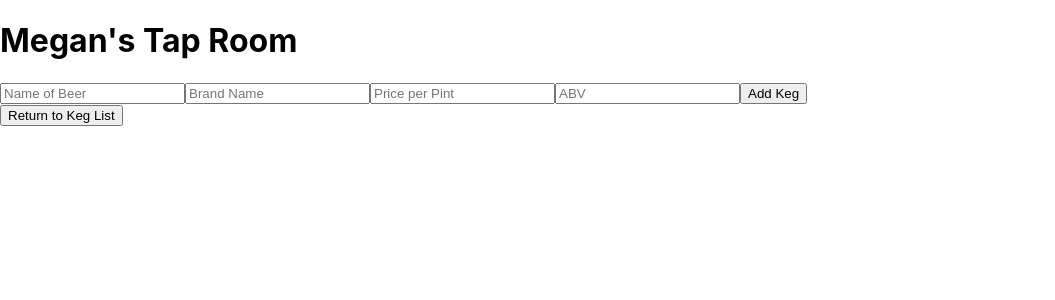
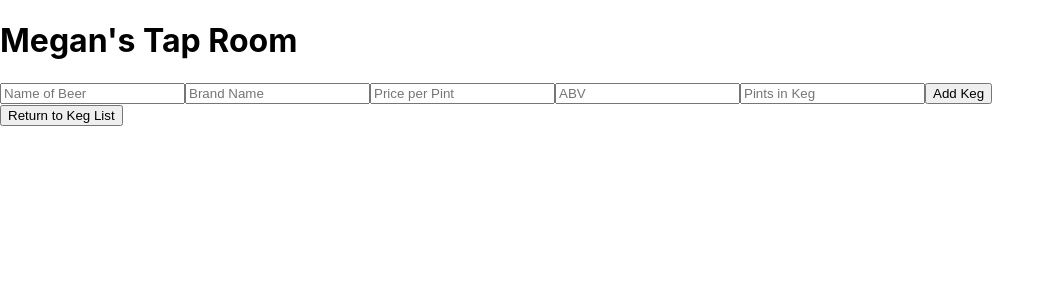
Before and after one commit to meganhepner/redux-tap-room, a React (Create React App) app: page / in a window 1280 px wide. Both pictures are taken after a click on the button "Add Keg". Shown: the top 300 px of the page, without its empty margins (0-1055 px from the left). Built offline with nearby package versions, Linux system fonts and the light colour scheme.

Commit message:
rewrite tests and reducer to include kegSize

```diff
--- a/src/components/EditKegForm.js
+++ b/src/components/EditKegForm.js
@@ -12,7 +12,7 @@ function EditKegForm (props) {
             brand: event.target.brand.value,
             price: event.target.price.value,
             alcoholContent: event.target.alcoholContent.value,
-            kegSize: keg.kegSize,
+            kegSize: event.target.kegSize.value,
             id: keg.id
         });
     }
@@ -25,6 +25,7 @@ function EditKegForm (props) {
                 defaultBrand={keg.brand}
                 defaultPrice={keg.price}
                 defaultAlcoholContent={keg.alcoholContent}
+                defaultKegSize={keg.kegSize}
             />
         </React.Fragment>
 
--- a/src/components/NewKegForm.js
+++ b/src/components/NewKegForm.js
@@ -12,7 +12,7 @@ function NewKegForm(props){
       brand: event.target.brand.value,
       price: event.target.price.value,
       alcoholContent: event.target.alcoholContent.value,
-      kegSize: 124,
+      kegSize: event.target.alcoholContent.value,
       id: v4()
     });
   }
--- a/src/components/ReusableForm.js
+++ b/src/components/ReusableForm.js
@@ -25,6 +25,11 @@ function ReusableForm(props){
           name='alcoholContent'
           defaultValue={props.defaultAlcoholContent}
           placeholder='ABV' />
+        <input
+          type='number'
+          name='kegSize'
+          defaultValue={props.defaultkegSize}
+          placeholder='Pints in Keg' />
         <button type='submit'>{props.buttonText}</button>
       </form>
     </React.Fragment>
@@ -37,7 +42,8 @@ ReusableForm.propTypes = {
   defaultName: PropTypes.string,
   defaultBrand: PropTypes.string,
   defaultPrice: PropTypes.number,
-  defaultAlcoholContent: PropTypes.number
+  defaultAlcoholContent: PropTypes.number,
+  defaultkegSize: PropTypes.number
 };
 
 export default ReusableForm;
--- a/src/reducers/keg-list-reducer.js
+++ b/src/reducers/keg-list-reducer.js
@@ -1,5 +1,5 @@
 export default (state = {}, action) => {
-  const { name, brand, price, alcoholContent, id } = action;
+  const { name, brand, price, alcoholContent, kegSize, id } = action;
   switch (action.type) {
     case 'ADD_KEG':
       return Object.assign({}, state, {
@@ -8,6 +8,7 @@ export default (state = {}, action) => {
           brand: brand,
           price: price,
           alcoholContent: alcoholContent,
+          kegSize: kegSize,
           id: id
         }
       });
```
Also changed, not shown: 1 other file (tests, documents, lock files or other folders).
